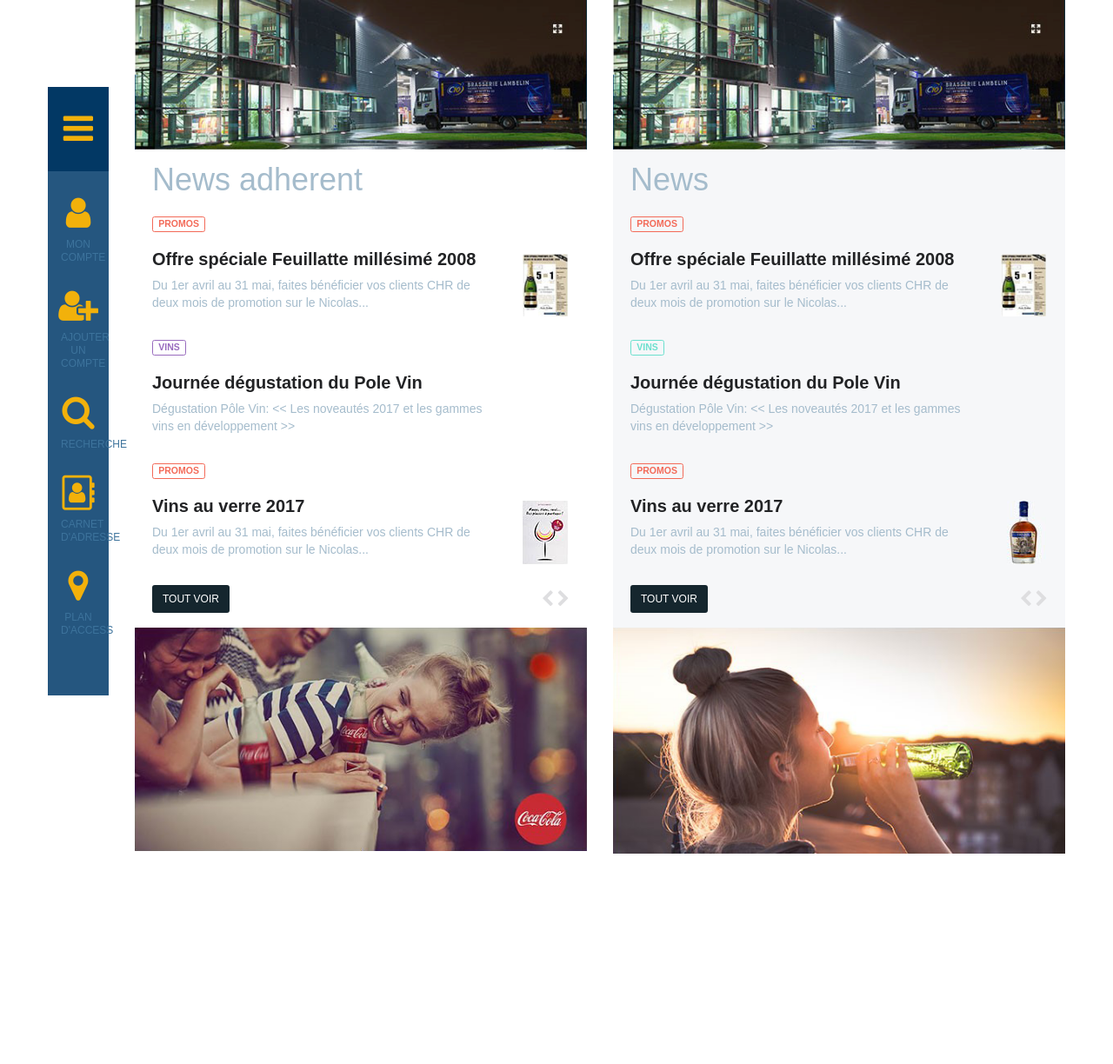
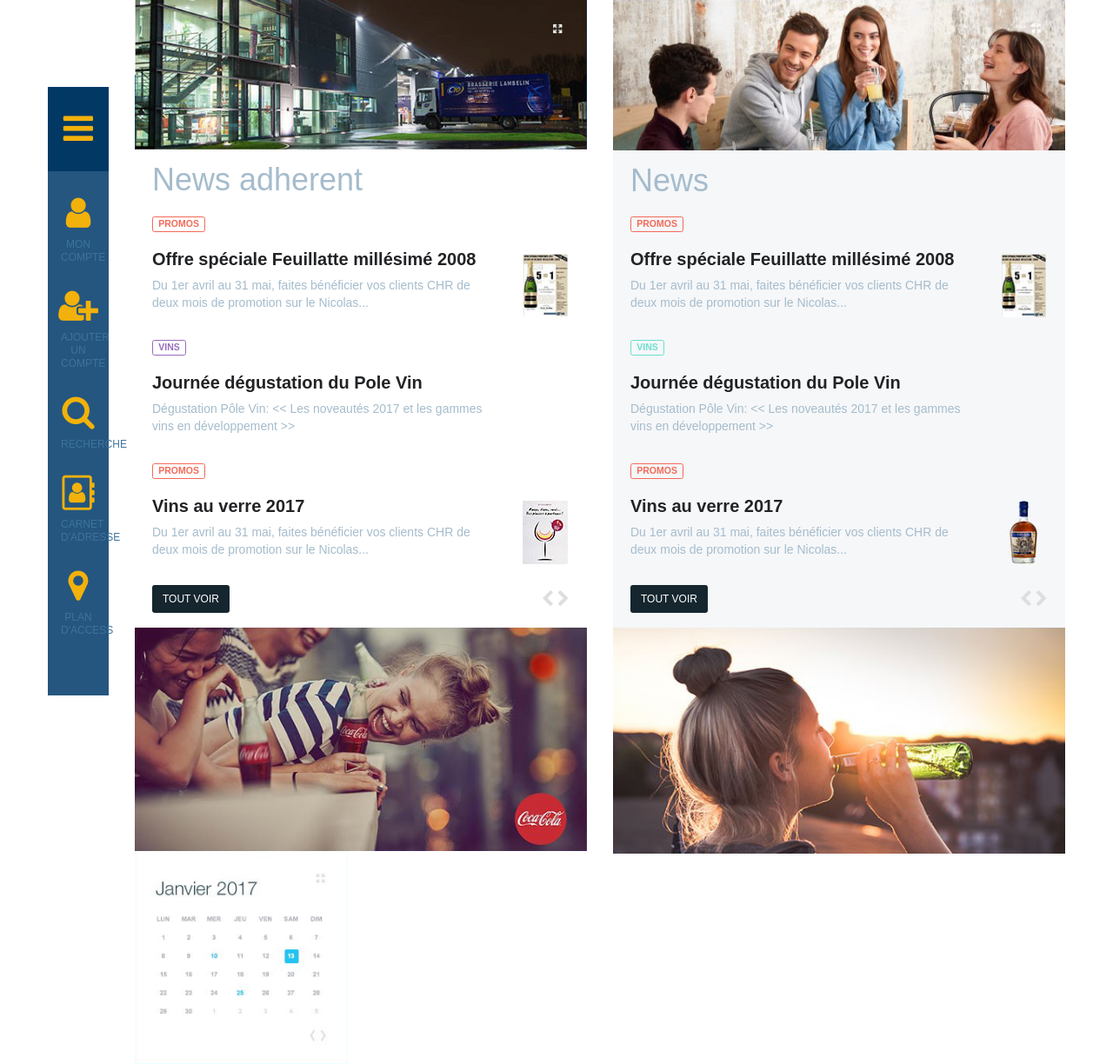
Before and after one commit to Dean175/x27, a plain HTML site: page index.html in a window 1280 px wide. Shown: the whole page at 87% size. Before the commit the page ends 982 px from the top, so only its background shows below. Drawn offline with Linux system fonts and the light colour scheme.

Commit message:
hp layout

```diff
--- a/index.html
+++ b/index.html
@@ -139,9 +139,35 @@
 
 						</div><!-- .news -->
 
+						<!-- Banner -->
 						<div class="banner">
 							<img src="images/banner1.png">
 						</div>
+
+						<!-- Sub sections -->
+						<div class="sub-sections-wrap">
+
+							<!-- =================================================== -->
+							<!--               Sub Section 1                         -->
+							<!-- =================================================== -->
+							<section class="sub-section-1">
+
+								<!-- Calendar -->
+								<div class="calendar-block">
+									<img src="images/calendar.png">
+								</div>
+
+							</section>
+
+							<!-- =================================================== -->
+							<!--               Sub Section 2                         -->
+							<!-- =================================================== -->
+							<section class="sub-section-2">
+
+							</section>
+
+						</div>
+
 					</section>
 
 					<!-- =================================================== -->
@@ -151,7 +177,7 @@
 
 						<!-- News adherent -->
 						<div class="news">
-							<img class="news-img" src="images/img1.png" />
+							<img class="news-img" src="images/img2.png" />
 
 							<div class="news-inner">
 								<h1 class="news-title">News</h1>
--- a/sass/_main.scss
+++ b/sass/_main.scss
@@ -13,6 +13,10 @@
 	}
 }
 
+//==========================================
+//               SECTIONS
+//==========================================
+
 .sections-wrap {
 	@include make-row();
 
@@ -25,8 +29,9 @@
 	}
 }
 
-//========================================
-//===== News ================
+//==========================================
+//              NEWS BLOCK
+//==========================================
 
 .news {
 	.news-img {
@@ -110,3 +115,19 @@
 		}
 	}
 }
+
+//==========================================
+//               SUB SECTIONS
+//==========================================
+
+.sub-sections-wrap {
+	@include make-row();
+
+	.sub-section-1 {
+		@include make-sm-column(6);
+	}
+
+	.sub-section-2 {
+		@include make-sm-column(6);
+	}
+}
```
Also changed, not shown: css/styles.css, images/calendar.png (added), images/img2.png (added).
